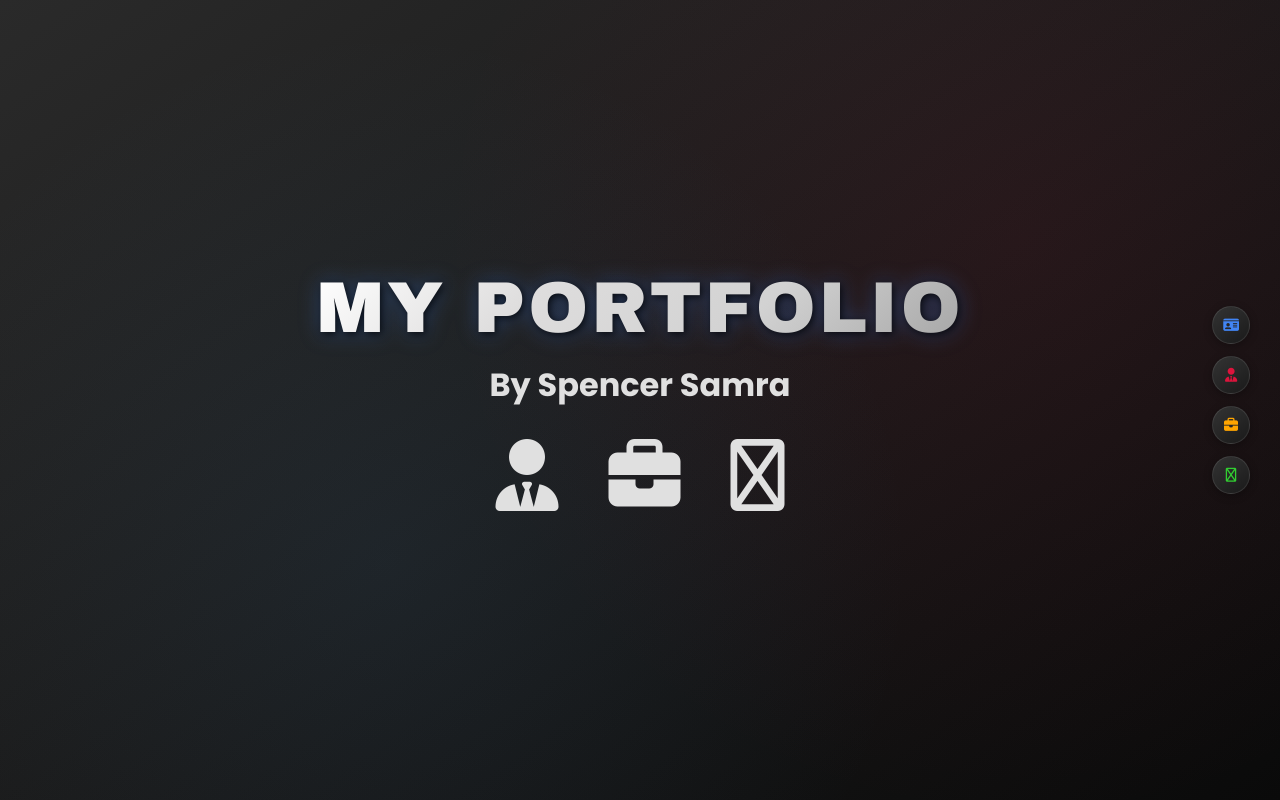
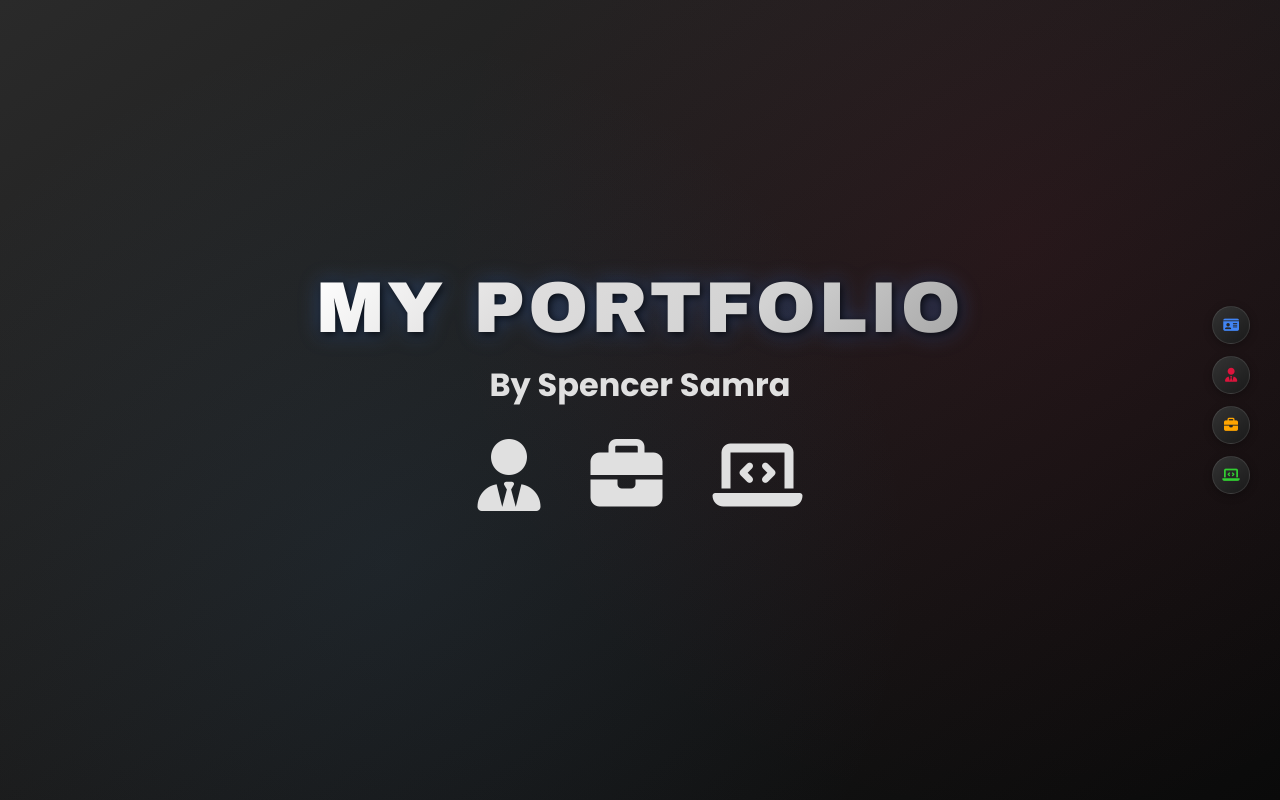
Before and after one commit to Spencer1923/portfolio-one-react, a React (Vite) app: page / in a window 1280 px wide. Shown: the top 800 px of the page. Built offline with nearby package versions, Linux system fonts and the light colour scheme.

Commit message:
updated version

```diff
--- a/src/components/Header.jsx
+++ b/src/components/Header.jsx
@@ -19,7 +19,7 @@ export default function Header() {
 
                 {/* projects me laptop icon*/}
                 <a href='#projects' className='header-anchor'>
-                    <i className="fa-regular fa-laptop-code header-icons"></i>
+                    <i className="fa-solid fa-laptop-code header-icons"></i>
                 </a>
             </div>
 
@@ -28,7 +28,7 @@ export default function Header() {
          <a href='#top' className='playstation-nav-button'><i className="fa-solid fa-id-card"></i></a>
         <a href='#about-me' className='playstation-nav-button'><i className='fa-solid fa-user-tie header-icons'></i></a>
         <a href='#experience' className='playstation-nav-button'><i className='fa-solid fa-briefcase header-icons'></i></a>
-        <a href='#projects' className='playstation-nav-button'><i className="fa-regular fa-laptop-code header-icons"></i></a>
+        <a href='#projects' className='playstation-nav-button'><i className="fa-solid fa-laptop-code header-icons"></i></a>
       </div>
     </header>
   )
```
